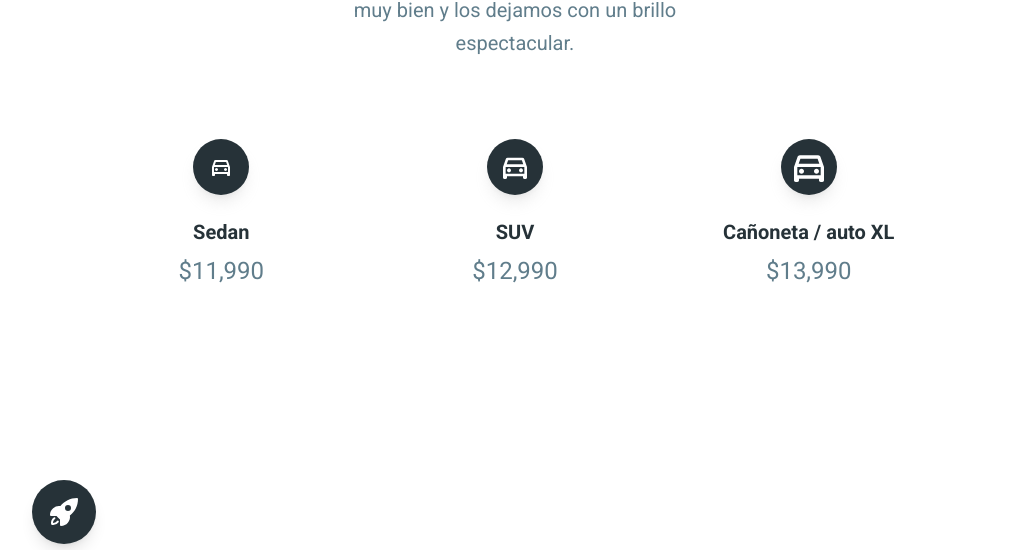
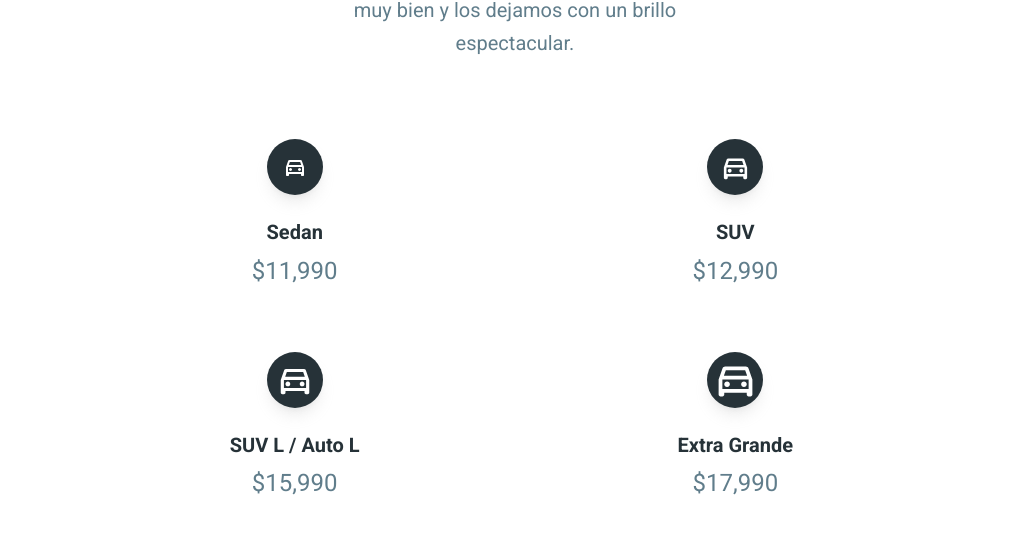
Before and after one commit to sholomperman/Washito, a React (Vite) app: page / in a window 1280 px wide. Shown: the part 1211-1761 px from the top of the page, without its empty margins (125-1154 px from the left). Built offline with nearby package versions, Linux system fonts and the light colour scheme.

Commit message:
added whatapp link

```diff
--- a/src/App.jsx
+++ b/src/App.jsx
@@ -1,6 +1,6 @@
 import { Routes, Route, Navigate, useLocation } from "react-router-dom";
 import { Navbar } from "@/widgets/layout";
-import routes from "@/routes";
+import routes, {nonViewRoutes} from "@/routes";
 
 
 function App() {
@@ -16,6 +16,13 @@ function App() {
           ({ path, element }, key) =>
             element && <Route key={key} exact path={path} element={element} />
         )}
+        {
+          nonViewRoutes.map(
+            ({ path, element }, key)=>(
+              element && <Route key={key} exact path={path} element={element} />
+            )
+          )
+        }
         <Route path="*" element={<Navigate to="/" replace />} />
       </Routes>
     </>
--- a/src/data/features-data.js
+++ b/src/data/features-data.js
@@ -1,6 +1,7 @@
 import {
   ChatBubbleLeftRightIcon,
 } from "@heroicons/react/24/solid";
+import { whatsAppUrl } from '@/widgets/layout';
 
 export const featuresData = [
   {
@@ -8,7 +9,7 @@ export const featuresData = [
     title: "Chat de Washitos",
     text: "Obtén tu primer lavado aquí 👇",
     icon: ChatBubbleLeftRightIcon,
-    link: "https://google.com",
+    link: whatsAppUrl,
   },
 
   // {
--- a/src/data/services-data.js
+++ b/src/data/services-data.js
@@ -1,8 +1,3 @@
-import {
-  BriefcaseIcon,
-  ChartBarIcon,
-  PlayIcon,
-} from "@heroicons/react/24/solid";
 
 export const servicesData = [
   {
@@ -14,8 +9,12 @@ export const servicesData = [
     price: "12,990",
   },
   {
-    title: "Cañoneta / auto XL",
-    price: "13,990",
+    title: "SUV L / Auto L",
+    price: "15,990",
+  },
+  {
+    title: "Extra Grande",
+    price: "17,990",
   },
 ];
 
--- a/src/pages/services.jsx
+++ b/src/pages/services.jsx
@@ -18,7 +18,7 @@ const Services = () => {
       <PageTitle section="Precios" heading="Más vendidos">
       Nosotros lavamos los autos por fuera muy bien y los dejamos con un brillo espectacular.
       </PageTitle>
-      <div className="mx-auto mt-20 mb-0 grid max-w-5xl grid-cols-1 gap-16 md:grid-cols-2 lg:grid-cols-3">
+      <div className="mx-auto mt-20 mb-0 grid max-w-5xl grid-cols-1 gap-16 md:grid-cols-2 lg:grid-cols-2">
         {servicesData.map(({ title, price }, index) => (
 
           <Card
@@ -27,8 +27,8 @@ const Services = () => {
             shadow={false}
             className="text-center text-blue-gray-900"
           >
-            <div className="mx-auto mb-6 grid h-14 w-14 place-items-center rounded-full bg-blue-gray-900 shadow-lg shadow-gray-500/20">
-             <svg xmlns="http://www.w3.org/2000/svg" height={24 + (index * 8)} viewBox="0 -960 960 960" width={24 + (index * 8)} fill="#ffff"><path d="M240-200v40q0 17-11.5 28.5T200-120h-40q-17 0-28.5-11.5T120-160v-320l84-240q6-18 21.5-29t34.5-11h440q19 0 34.5 11t21.5 29l84 240v320q0 17-11.5 28.5T800-120h-40q-17 0-28.5-11.5T720-160v-40H240Zm-8-360h496l-42-120H274l-42 120Zm-32 80v200-200Zm100 160q25 0 42.5-17.5T360-380q0-25-17.5-42.5T300-440q-25 0-42.5 17.5T240-380q0 25 17.5 42.5T300-320Zm360 0q25 0 42.5-17.5T720-380q0-25-17.5-42.5T660-440q-25 0-42.5 17.5T600-380q0 25 17.5 42.5T660-320Zm-460 40h560v-200H200v200Z"/></svg>
+            <div className="mx-auto mb-6 grid h-14 w-14 place-items-center center rounded-full bg-blue-gray-900 shadow-lg shadow-gray-500/20">
+             <svg xmlns="http://www.w3.org/2000/svg" height={24 + (index * 7)} viewBox="0 -960 960 960" width={24 + (index * 7)} fill="#ffff"><path d="M240-200v40q0 17-11.5 28.5T200-120h-40q-17 0-28.5-11.5T120-160v-320l84-240q6-18 21.5-29t34.5-11h440q19 0 34.5 11t21.5 29l84 240v320q0 17-11.5 28.5T800-120h-40q-17 0-28.5-11.5T720-160v-40H240Zm-8-360h496l-42-120H274l-42 120Zm-32 80v200-200Zm100 160q25 0 42.5-17.5T360-380q0-25-17.5-42.5T300-440q-25 0-42.5 17.5T240-380q0 25 17.5 42.5T300-320Zm360 0q25 0 42.5-17.5T720-380q0-25-17.5-42.5T660-440q-25 0-42.5 17.5T600-380q0 25 17.5 42.5T660-320Zm-460 40h560v-200H200v200Z"/></svg>
             </div>
             <Typography variant="h5" color="blue-gray" className="mb-2">
               {title}
--- a/src/routes.jsx
+++ b/src/routes.jsx
@@ -2,12 +2,7 @@ import { Home, Profile, SignUp } from "@/pages";
 import TerminosDeUso from './pages/terminos-de-uso';// its not getting export from index.js for some reason
 
 
-export const routes = [
-  {
-    //name: "Ingreso",
-    path: "/",
-    element: <Home />,
-  },
+export const nonViewRoutes = [
   {
     name: "",
     path: "/registro-washito",
@@ -18,6 +13,15 @@ export const routes = [
     path: "/terminos-y-condisiones",
     element: <TerminosDeUso />,
   },
+]
+
+
+export const routes = [
+  {
+    name: "",
+    path: "/",
+    element: <Home />,
+  },
 ];
 
 export default routes;
--- a/src/widgets/layout/footer.jsx
+++ b/src/widgets/layout/footer.jsx
@@ -1,6 +1,7 @@
 import PropTypes from "prop-types";
 import { Typography, IconButton } from "@material-tailwind/react";
 import { Link } from "react-router-dom";
+import { whatsAppUrl } from '@/widgets/layout';
 
 const year = new Date().getFullYear();
 
@@ -110,7 +111,7 @@ Footer.defaultProps = {
       name: "Otros recursos",
       items: [
         { name: "washitocar@gmail.com", path: "mailto:washitocar@gmail.com" },
-        { name: "Chat de Washitos", path: "#" }
+        { name: "Chat de Washitos", path: whatsAppUrl }
       ],
     },
     // {
--- a/src/widgets/layout/navbar.jsx
+++ b/src/widgets/layout/navbar.jsx
@@ -10,6 +10,7 @@ import {
 } from "@material-tailwind/react";
 import { Bars3Icon, XMarkIcon } from "@heroicons/react/24/outline";
 
+export const whatsAppUrl = 'https://chat.whatsapp.com/BfChyyd6odkEvfH1YDSGjI'
 export function Navbar({ brandName, routes, action }) {
   const [openNav, setOpenNav] = React.useState(false);
 
@@ -71,7 +72,7 @@ export function Navbar({ brandName, routes, action }) {
         <div className="hidden lg:block">{navList}</div>
         <div className="hidden gap-2 lg:flex">
           <a
-            href="https://www.material-tailwind.com/blocks?ref=mtkr"
+            href={whatsAppUrl}
             target="_blank"
           >
             <Button variant="text" size="sm" color="white" fullWidth>
@@ -94,14 +95,14 @@ export function Navbar({ brandName, routes, action }) {
         </IconButton>
       </div>
       <MobileNav
-        className="rounded-xl bg-white px-4 pt-0 pb-3 text-blue-gray-900"
+        className="rounded-xl bg-white px-4 pt-4 pb-4 text-blue-gray-900 flex items-center justify-center"
         open={openNav}
       >
-         <div className="container mx-auto ">
-          {navList}
+         <div className="container mx-auto">
+          {/* {navList} */}
 
           <a
-            href="https://www.material-tailwind.com/blocks/react?ref=mtkr"
+            href={whatsAppUrl}
             target="_blank"
             className="m-2 block"
           >
```
